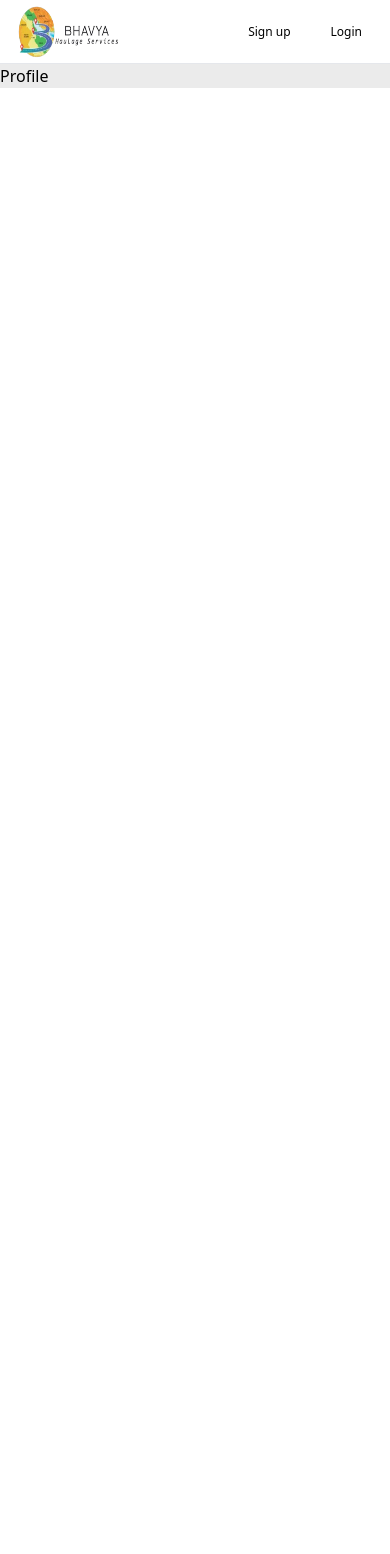
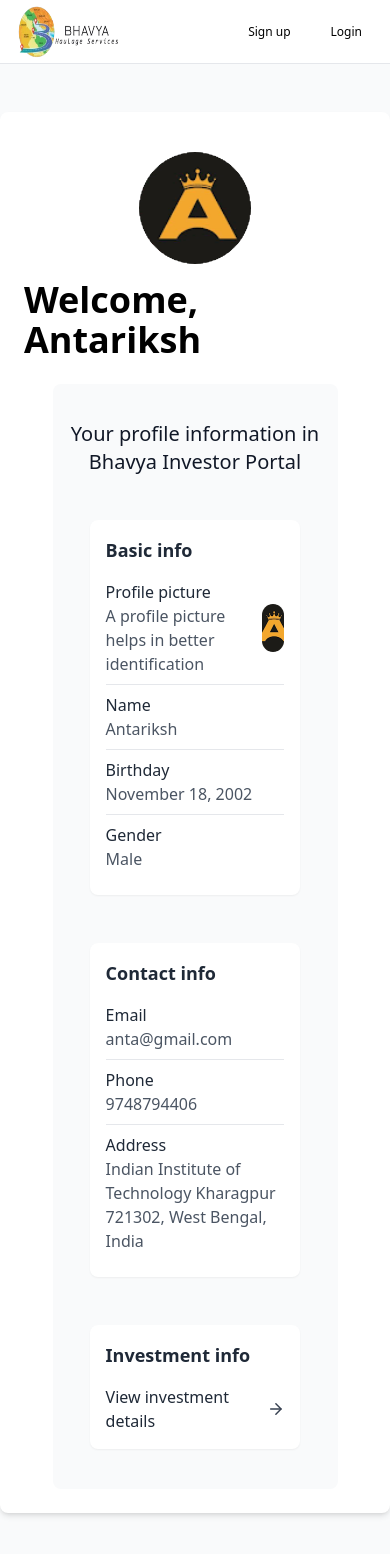
Before and after one commit to BuddyBoy26/BHS-Investor-Portal, a React (Vite) app in the folder BHS_frontend/: page /profile in a window 390 px wide. Shown: the top 1554 px of the page. Before the commit the page ends 844 px from the top, so only its background shows below. Built offline with nearby package versions, Linux system fonts and the light colour scheme.

Commit message:
renamed directories

```diff
--- /dev/null
+++ b/BHS_frontend/src/Admin.jsx
@@ -0,0 +1,7 @@
+import React from "react";
+
+const Admin = () => {
+  return <div>Admin</div>;
+};
+
+export default Admin;
--- a/BHS_frontend/src/App.jsx
+++ b/BHS_frontend/src/App.jsx
@@ -1,10 +1,10 @@
 import { BrowserRouter, Routes, Route } from "react-router-dom";
-import Login from "./User_Auth/login";
-import Signup from "./User_Auth/signup";
+import Login from "./userAuth/Login";
+import Signup from "./userAuth/Signup";
 import Profile from "./Profile";
 import Assets from "./Assets";
 import Contract from "./Contract";
-import Logout from "./User_Auth/Logout";
+import Logout from "./userAuth/Logout";
 import Help from "./help";
 import Asset from "./Asset";
 import Investment from "./Investment";
@@ -18,7 +18,7 @@ const App = () => {
         <NavBar />
         <div className="w-full h-full bg-[#EBEBEB]">
           <Routes>
-            <Route path="/" element={<Login />} />
+            <Route path="/" element={<Dashboard />} />
             <Route path="/login" element={<Login />} />
             <Route path="/signup" element={<Signup />} />
             <Route path="/home" element={<Dashboard />} />
--- a/BHS_frontend/src/NavBar.jsx
+++ b/BHS_frontend/src/NavBar.jsx
@@ -1,4 +1,4 @@
-import { Link as RouteLink, useNavigate } from "react-router-dom";
+import { Link as RouteLink } from "react-router-dom";
 import { buttonVariants } from "./ui/button";
 import { ArrowRight } from "lucide-react";
 
--- a/BHS_frontend/src/Profile.jsx
+++ b/BHS_frontend/src/Profile.jsx
@@ -1,7 +1,109 @@
 import React from "react";
+import { ArrowRight } from "lucide-react";
+import { Link as RouteLink } from "react-router-dom";
 
-const Profile = () => {
-  return <div>Profile</div>;
+const user = {
+  name: "Antariksh",
+  phone: 9748794406,
+  email: "anta@gmail.com",
+  DOB: "18/11/2005",
+  address:
+    "Indian Institute of Technology Kharagpur 721302, West Bengal, India",
+  gender: "Male",
 };
 
+function Profile() {
+  return (
+    <div className="bg-gray-50 min-h-screen py-8">
+      <div className="lg:w-2/3 mx-auto flex flex-col bg-white shadow-md rounded-lg p-6 items-center content-center my-4">
+        <img
+          className="h-28 justify-center max-w-28 items-center rounded-full my-4"
+          src="unnamed.gif"
+        />
+        <h1 className="text-4xl font-bold text-black mb-6">
+          Welcome, {user.name}
+        </h1>
+        {/* <p className="text-gray-600 mb-6">
+          Info about you and your preferences across Google services
+        </p> */}
+
+        <div className="bg-gray-50 p-4 rounded-lg w-5/6 flex flex-col items-center content-center">
+          <h2 className="text-xl font-medium text-gray-900 my-5 text-center">
+            Your profile information in Bhavya Investor Portal
+          </h2>
+
+          <div className="bg-white shadow-sm p-4 rounded-lg w-5/6 justify-center my-6">
+            <h3 className="text-lg font-semibold text-gray-800 mb-2">
+              Basic info
+            </h3>
+
+            <div className="border-b py-2 flex items-center justify-between">
+              <div>
+                <p className="font-medium text-gray-800">Profile picture</p>
+                <p className="text-gray-600">
+                  A profile picture helps in better identification
+                </p>
+              </div>
+              <div className="w-12 h-12 rounded-full overflow-hidden">
+                <img
+                  src="unnamed.gif"
+                  alt="Profile"
+                  className="object-cover w-full h-full"
+                />
+              </div>
+            </div>
+
+            <div className="border-b py-2">
+              <p className="font-medium text-gray-800">Name</p>
+              <p className="text-gray-600">{user.name}</p>
+            </div>
+
+            <div className="border-b py-2">
+              <p className="font-medium text-gray-800">Birthday</p>
+              <p className="text-gray-600">November 18, 2002</p>
+            </div>
+
+            <div className="py-2">
+              <p className="font-medium text-gray-800">Gender</p>
+              <p className="text-gray-600">{user.gender}</p>
+            </div>
+          </div>
+
+          <div className="bg-white shadow-sm p-4 rounded-lg w-5/6 justify-center my-6">
+            <h3 className="text-lg font-semibold text-gray-800 mb-2">
+              Contact info
+            </h3>
+
+            <div className="border-b py-2">
+              <p className="font-medium text-gray-800">Email</p>
+              <p className="text-gray-600">{user.email}</p>
+            </div>
+
+            <div className="border-b py-2">
+              <p className="font-medium text-gray-800">Phone</p>
+              <p className="text-gray-600">{user.phone}</p>
+            </div>
+            <div className="py-2">
+              <p className="font-medium text-gray-800">Address</p>
+              <p className="text-gray-600">{user.address}</p>
+            </div>
+          </div>
+          <div className="bg-white shadow-sm p-4 rounded-lg w-5/6 justify-center my-6">
+            <h3 className="text-lg font-semibold text-gray-800 mb-4">
+              Investment info
+            </h3>
+            <RouteLink
+              to="/investment"
+              className="font-medium text-gray-800 flex items-center"
+            >
+              View investment details{" "}
+              <ArrowRight className="ml-1 w-5 justify-center align-middle text-gray-700" />
+            </RouteLink>
+          </div>
+        </div>
+      </div>
+    </div>
+  );
+}
+
 export default Profile;
--- a/BHS_frontend/src/User_Auth/Signup.jsx
+++ b/BHS_frontend/src/userAuth/Login.jsx
@@ -1,8 +1,8 @@
 import React from "react";
 
-const Signup = () => {
+const Login = () => {
   return (
-    <div className="bg-yellow-200 min-h-screen flex items-center justify-center">
+    <div className="bg-yellow-300 min-h-screen flex items-center justify-center">
       <div className="bg-white shadow-lg rounded-lg p-10 w-2/3 mx-auto flex justify-center items-center">
         <div className="w-1/2 pr-8">
           <div className="text-center mb-8">
@@ -14,29 +14,9 @@ const Signup = () => {
         <div className="lg:w-2/5 pl-8 h-full">
           <div className="bg-gray-100 p-8 rounded-xl shadow-lg">
             <h3 className="text-2xl font-bold mb-4 text-center">
-              Investors' Signup
+              Investors' Login
             </h3>
             <form>
-              <div className="mb-4">
-                <label className="block font-semibold pb-1.5 pl-1.5">
-                  Name
-                </label>
-                <input
-                  type="text"
-                  className="w-full px-4 py-1.5 rounded-lg border-0 focus:outline-none focus:ring-2 focus:ring-yellow-500"
-                  placeholder="Enter your name"
-                />
-              </div>
-              <div className="mb-4">
-                <label className="block font-semibold pb-1.5 pl-1.5">
-                  Phone Number
-                </label>
-                <input
-                  type="number"
-                  className="w-full px-4 py-1.5 rounded-lg border-0 focus:outline-none focus:ring-2 focus:ring-yellow-500"
-                  placeholder="Enter your phone number"
-                />
-              </div>
               <div className="mb-4">
                 <label className="block font-semibold pb-1.5 pl-1.5">
                   Email ID
@@ -44,7 +24,7 @@ const Signup = () => {
                 <input
                   type="text"
                   className="w-full px-4 py-1.5 rounded-lg border-0 focus:outline-none focus:ring-2 focus:ring-yellow-500"
-                  placeholder="Enter your email"
+                  placeholder="Enter your Email ID"
                 />
               </div>
               <div className="mb-4">
@@ -62,14 +42,14 @@ const Signup = () => {
                   type="submit"
                   className="w-1/3 object-center  bg-[#00D816] text-white py-2 rounded-lg hover:bg-green-600"
                 >
-                  Register
+                  Login
                 </button>
               </div>
             </form>
             <div className="text-center mt-4">
               <p>
-                <a href="/login" className="text-blue-500 hover:underline">
-                  Have an account?Login
+                <a href="/signup" className="text-blue-500 hover:underline">
+                  Don't have an account?Sign up
                 </a>
               </p>
             </div>
@@ -80,4 +60,4 @@ const Signup = () => {
   );
 };
 
-export default Signup;
+export default Login;
--- a/BHS_frontend/src/User_Auth/Login.jsx
+++ b/BHS_frontend/src/userAuth/Signup.jsx
@@ -1,8 +1,8 @@
 import React from "react";
 
-const Login = () => {
+const Signup = () => {
   return (
-    <div className="bg-yellow-200 min-h-screen flex items-center justify-center">
+    <div className="bg-yellow-300 min-h-screen flex items-center justify-center">
       <div className="bg-white shadow-lg rounded-lg p-10 w-2/3 mx-auto flex justify-center items-center">
         <div className="w-1/2 pr-8">
           <div className="text-center mb-8">
@@ -14,9 +14,29 @@ const Login = () => {
         <div className="lg:w-2/5 pl-8 h-full">
           <div className="bg-gray-100 p-8 rounded-xl shadow-lg">
             <h3 className="text-2xl font-bold mb-4 text-center">
-              Investors' Login
+              Investors' Signup
             </h3>
             <form>
+              <div className="mb-4">
+                <label className="block font-semibold pb-1.5 pl-1.5">
+                  Name
+                </label>
+                <input
+                  type="text"
+                  className="w-full px-4 py-1.5 rounded-lg border-0 focus:outline-none focus:ring-2 focus:ring-yellow-500"
+                  placeholder="Enter your name"
+                />
+              </div>
+              <div className="mb-4">
+                <label className="block font-semibold pb-1.5 pl-1.5">
+                  Phone Number
+                </label>
+                <input
+                  type="number"
+                  className="w-full px-4 py-1.5 rounded-lg border-0 focus:outline-none focus:ring-2 focus:ring-yellow-500"
+                  placeholder="Enter your phone number"
+                />
+              </div>
               <div className="mb-4">
                 <label className="block font-semibold pb-1.5 pl-1.5">
                   Email ID
@@ -24,7 +44,7 @@ const Login = () => {
                 <input
                   type="text"
                   className="w-full px-4 py-1.5 rounded-lg border-0 focus:outline-none focus:ring-2 focus:ring-yellow-500"
-                  placeholder="Enter your Email ID"
+                  placeholder="Enter your email"
                 />
               </div>
               <div className="mb-4">
@@ -42,14 +62,14 @@ const Login = () => {
                   type="submit"
                   className="w-1/3 object-center  bg-[#00D816] text-white py-2 rounded-lg hover:bg-green-600"
                 >
-                  Login
+                  Register
                 </button>
               </div>
             </form>
             <div className="text-center mt-4">
               <p>
-                <a href="/signup" className="text-blue-500 hover:underline">
-                  Don't have an account?Sign up
+                <a href="/login" className="text-blue-500 hover:underline">
+                  Have an account?Login
                 </a>
               </p>
             </div>
@@ -60,4 +80,4 @@ const Login = () => {
   );
 };
 
-export default Login;
+export default Signup;
```
Also changed, not shown: BHS_frontend/public/unnamed.gif (added), BHS_frontend/src/userAuth/Logout.jsx (renamed from BHS_frontend/src/User_Auth/Logout.jsx).
